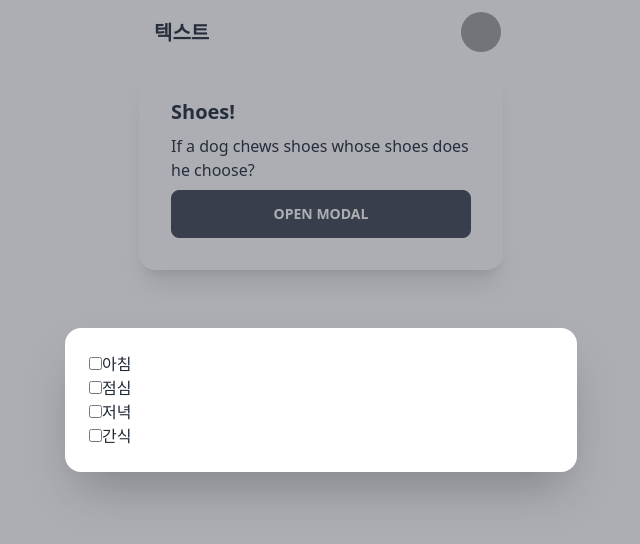
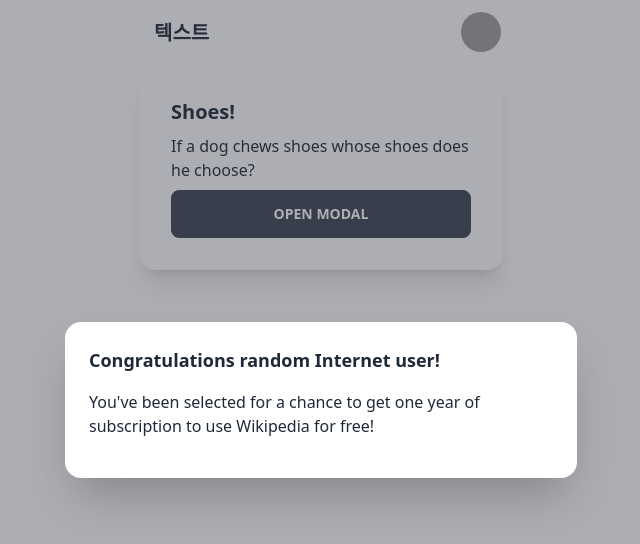
Before and after one commit to ShineTiger/food-management, a React (Create React App) app in the folder client/: page / in a window 1280 px wide. Both pictures are taken after a click on the label "OPEN MODAL". Shown: the top 544 px of the page, without its empty margins (319-959 px from the left). Built offline with nearby package versions, Linux system fonts and the light colour scheme; grey boxes are pictures that could not be loaded.

Commit message:
:sparkles: modal 밖을 클릭하면 닫히는 기능으로 daisy컴포넌트 교체

```diff
--- a/client/src/pages/Main.tsx
+++ b/client/src/pages/Main.tsx
@@ -18,15 +18,25 @@ const Main = () => {
             <p>If a dog chews shoes whose shoes does he choose?</p>
 
             <label
-              onClick={() => handleModal(true)}
-              htmlFor="my-modal"
+              //onClick={() => handleModal(true)}
+              htmlFor="my-modal-4"
               className="btn modal-button"
             >
               open modal
             </label>
 
-            <input type="checkbox" id="my-modal" className="modal-toggle" />
-            <div className="modal">{isOpen && <Modal />}</div>
+            <input type="checkbox" id="my-modal-4" className="modal-toggle" />
+            <label htmlFor="my-modal-4" className="modal cursor-pointer">
+              <label className="modal-box relative" htmlFor="">
+                <h3 className="text-lg font-bold">
+                  Congratulations random Internet user!
+                </h3>
+                <p className="py-4">
+                  You've been selected for a chance to get one year of
+                  subscription to use Wikipedia for free!
+                </p>
+              </label>
+            </label>
           </div>
         </div>
       </div>
```
